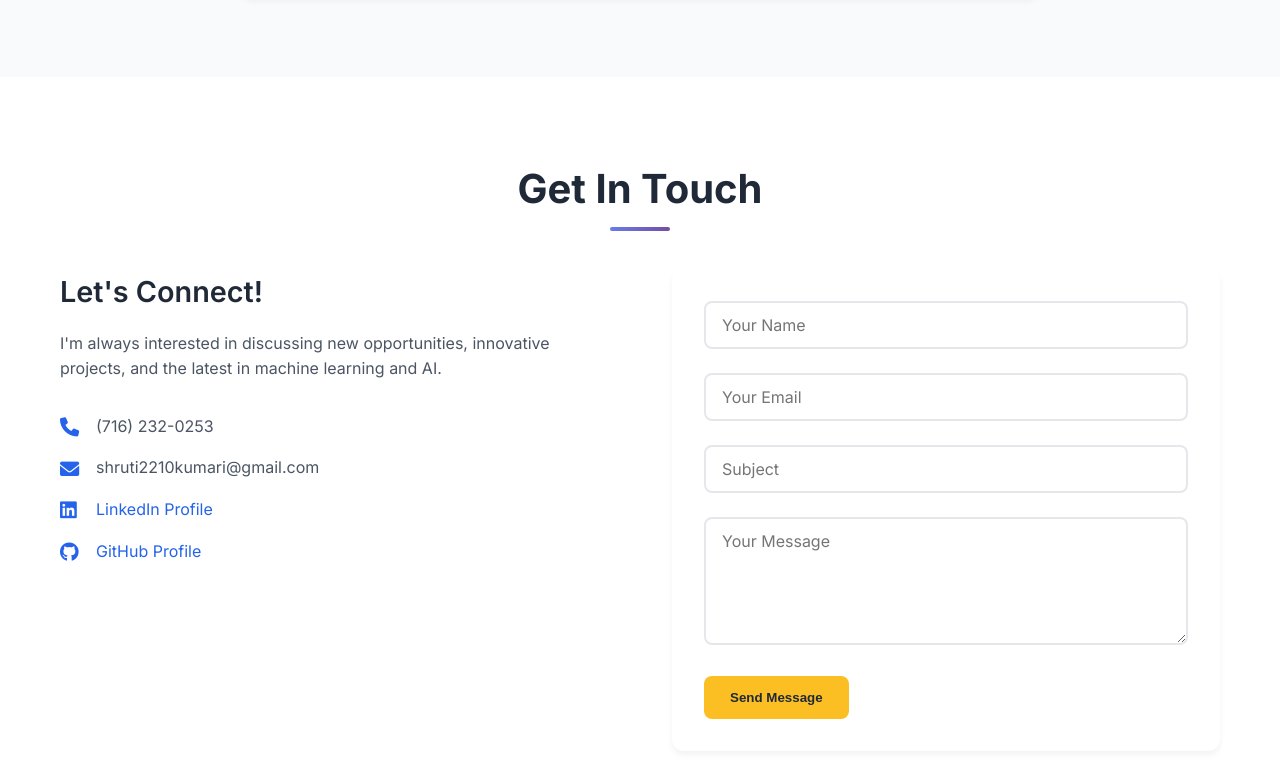
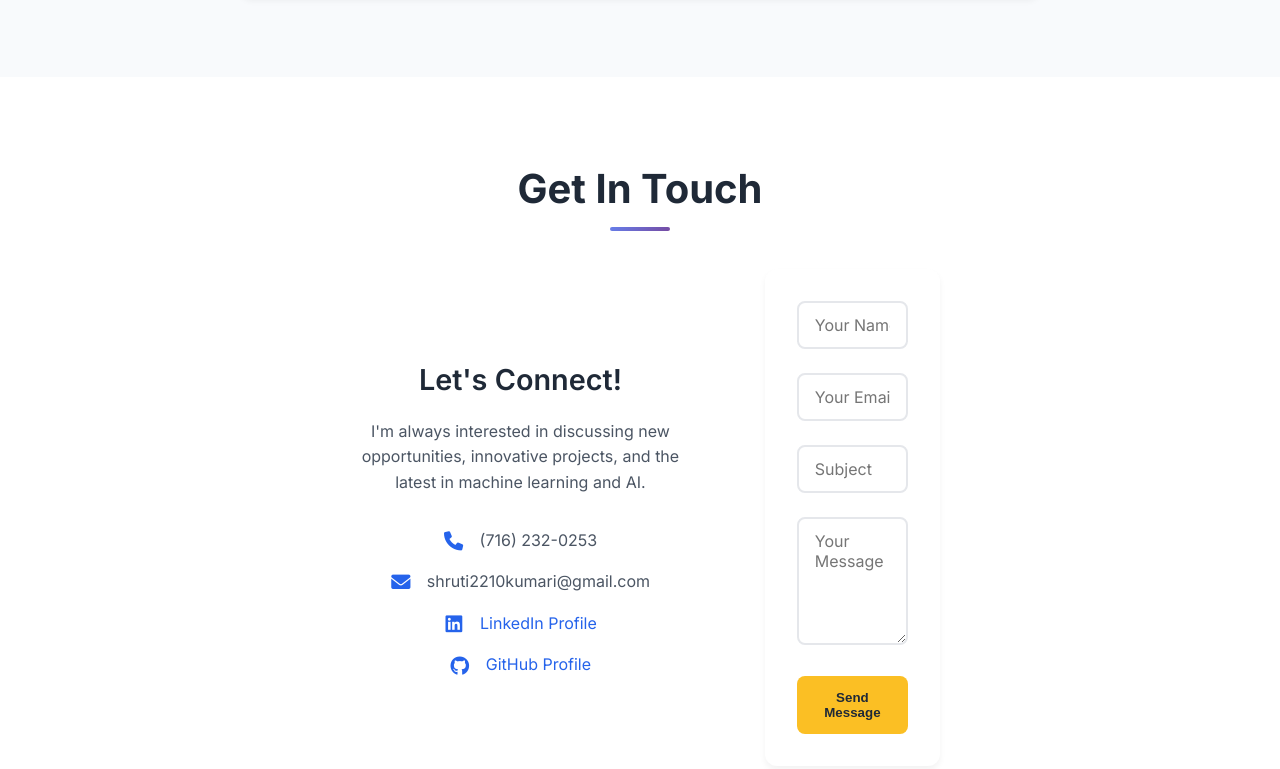
Before and after one commit to shrutisurya108/shrutisurya108.github.io, a plain HTML site: page index.html in a window 1280 px wide. Shown: the part 5501-6270 px from the top of the page. Drawn offline with Linux system fonts and the light colour scheme.

Commit message:
center align contact section

```diff
--- a/styles.css
+++ b/styles.css
@@ -583,11 +583,21 @@ section {
 }
 
 /* Contact Section */
+
+.contact {
+    display: flex;
+    justify-content: center;
+    align-items: center;
+    padding: 80px 0;
+}
+
 .contact-content {
-    display: grid;
+    display: flex;
     grid-template-columns: 1fr 1fr;
     gap: 4rem;
-    align-items: start;
+    align-items: center;
+    text-align: center;
+    max-width: 600px;
 }
 
 .contact-info h3 {
@@ -614,6 +624,8 @@ section {
     align-items: center;
     gap: 1rem;
     color: #4b5563;
+    text-align: center;
+    justify-content: center;
 }
 
 .contact-item i {
```
